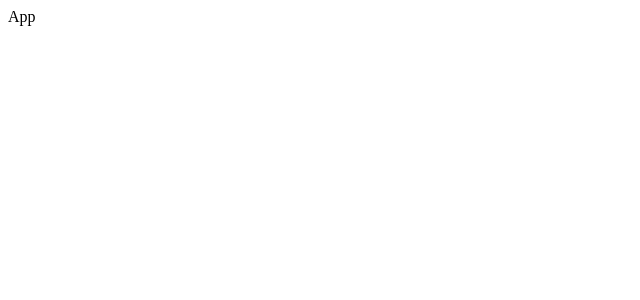
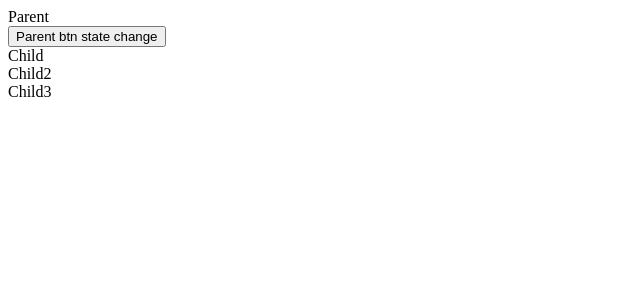
Before and after one commit to kadiri2006/react-learning, a React (Create React App) app: page / in a window 1280 px wide. Shown: the top 300 px of the page, without its empty margins (0-640 px from the left). Built offline with nearby package versions, Linux system fonts and the light colour scheme.

Commit message:
normal render behaviour

```diff
--- a/src/App.js
+++ b/src/App.js
@@ -1,7 +1,8 @@
-import React from 'react'
+import React from "react";
+import Parent from "./Parent";
 
 export default function App() {
-  return (
-    <div>App</div>
-  )
+  console.log("render App");
+
+  return <Parent />;
 }
--- /dev/null
+++ b/src/Child.js
@@ -0,0 +1,14 @@
+import React from 'react'
+import Child2 from './Child2';
+
+export default function Child() {
+  console.log("render child");
+
+    return (
+      <>
+
+            <div>Child</div>
+             <Child2/>
+        </>
+  )
+}
--- /dev/null
+++ b/src/Child2.js
@@ -0,0 +1,14 @@
+import React from 'react'
+import Child3 from './Child3';
+
+export default function Child2() {
+  console.log("render child-2");
+
+    return (
+      <>
+
+            <div>Child2</div>
+      <Child3/>
+        </>
+  )
+}
--- /dev/null
+++ b/src/Child3.js
@@ -0,0 +1,8 @@
+import React from 'react'
+
+export default function Child3() {
+  console.log("render child-3");
+    return (
+    <div>Child3</div>
+  )
+}
--- /dev/null
+++ b/src/Parent.js
@@ -0,0 +1,18 @@
+import React, { useState } from 'react'
+import Child from './Child';
+
+export default function Parent() {
+
+    const [first, setfirst] = useState(0);
+    console.log("render parent");
+
+
+  return (
+      <>
+          <div>Parent</div>
+          <button onClick={()=>setfirst(first+1)}>Parent btn state change</button>
+      <Child/>
+      </>
+
+  )
+}
```
